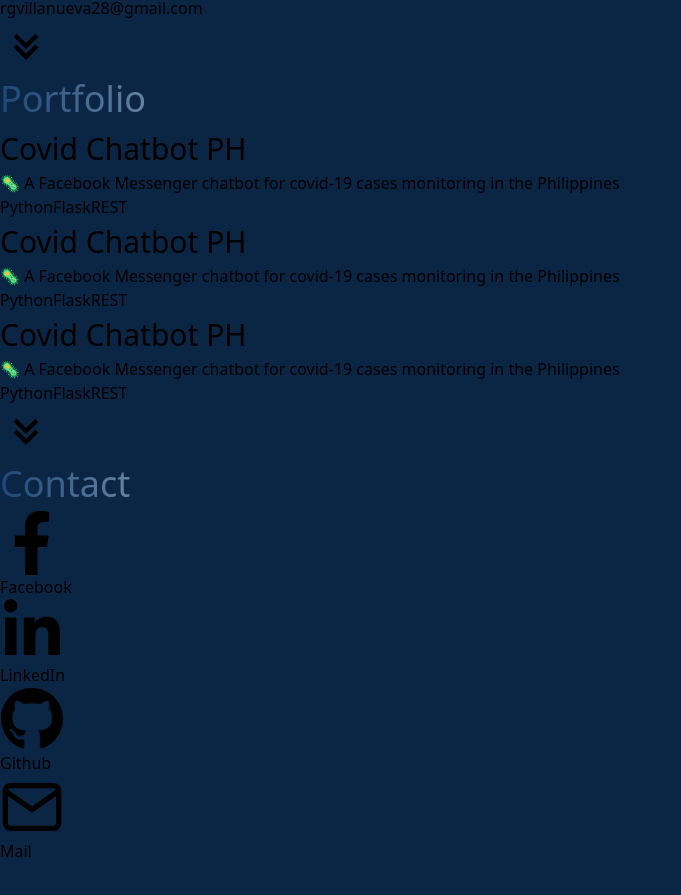
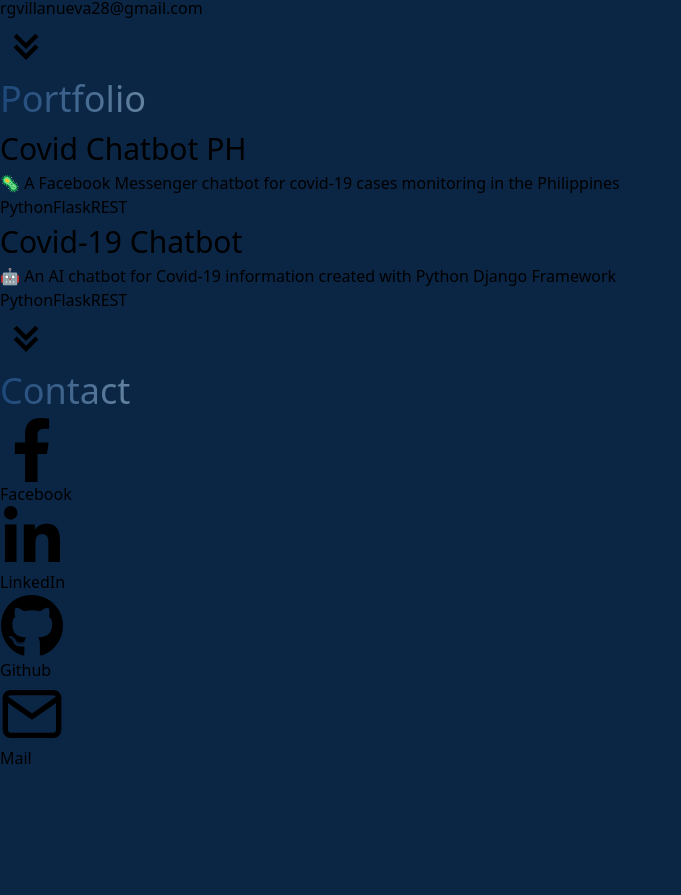
Before and after one commit to rgvillanueva28/rgvillanueva28.github.io.source-NextJS, a Next.js app: page / in a window 1280 px wide. Shown: the part 1679-2574 px from the top of the page, without its empty margins (0-681 px from the left). After the commit the page ends 2501 px from the top, so only its background shows below. Built offline with nearby package versions, Linux system fonts and the light colour scheme.

Commit message:
👍Updated portfolio items design

```diff
--- a/components/cards/portfolioCard.tsx
+++ b/components/cards/portfolioCard.tsx
@@ -1,12 +1,19 @@
 import Card from "../card";
 import PortfolioItem from "../portfolioItem";
+import { items } from "../files/projects";
 
 export default function PortfolioCard() {
-    return (
-        <div className="flex flex-row flex-wrap mx-auto w-11/12 md:w-10/12 lg:w-9/12">
-            <PortfolioItem />
-            <PortfolioItem />
-            <PortfolioItem />
-        </div>
-    )
+  return (
+    <Card className="flex flex-row flex-wrap mx-auto">
+      {items.map((item) => (
+        <PortfolioItem
+          title={item.title}
+          description={item.description}
+          ghLink={item.ghLink}
+          link={item.ghLink}
+          tags={item.tags}
+        />
+      ))}
+    </Card>
+  );
 }
--- /dev/null
+++ b/components/files/projects.js
@@ -0,0 +1,17 @@
+export const items = [
+  {
+    title: "Covid Chatbot PH",
+    description:
+      "🦠 A Facebook Messenger chatbot for covid-19 cases monitoring in the Philippines",
+    ghLink: "https://github.com/rgvillanueva28/covid-chatbot-ph/",
+    link: "https://covid-chatbot-ph.herokuapp.com/",
+    tags: ["Python", "Flask", "REST"],
+  },
+  {
+    title: "Covid-19 Chatbot",
+    description:
+      "🤖 An AI chatbot for Covid-19 information created with Python Django Framework",
+    ghLink: "https://github.com/CoDev-20/Covid19Chatbot",
+    tags: ["Python", "Flask", "REST"],
+  },
+];
--- a/components/portfolioItem.tsx
+++ b/components/portfolioItem.tsx
@@ -1,20 +1,19 @@
-const texts = {
-  title: "Covid Chatbot PH",
-  description:
-    "🦠 A Facebook Messenger chatbot for covid-19 cases monitoring in the Philippines",
-  ghLink: "https://github.com/rgvillanueva28/covid-chatbot-ph/",
-  link: "https://covid-chatbot-ph.herokuapp.com/",
-  tags: ["Python", "Flask", "REST"],
-};
+import { FaExternalLinkAlt, FaGithub } from "react-icons/fa";
 
-export default function PortfolioItem() {
+export default function PortfolioItem({
+  title,
+  description,
+  ghLink,
+  link,
+  tags,
+}: any) {
   return (
     <div className="flex flex-wrap w-full px-4 py-4 md:w-1/2 lg:w-1/3">
-      <div className="flex flex-col items-stretch min-h-full bg-accent-dark p-">
-        <h4 className="text-foreground">{texts.title}</h4>
-        <p className="text-accent-light mb-5">{texts.description}</p>
+      <div className="flex flex-col items-stretch min-h-full bg-accent-dark p-6">
+        <h4 className="text-foreground mb-4">{title}</h4>
+        <p className="text-accent-light mb-10">{description}</p>
         <div className="flex space-x-2 text-accent-light text-sm">
-          {texts.tags.map((tag) => (
+          {tags.map((tag: any) => (
             <span className="bg-accent-mid rounded-lg p-2">{tag}</span>
           ))}
         </div>
```
